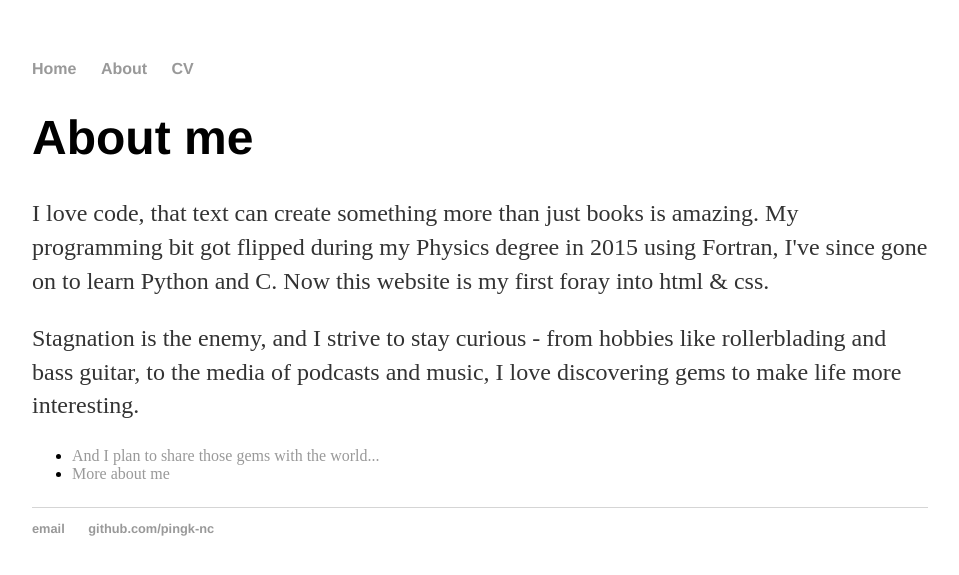
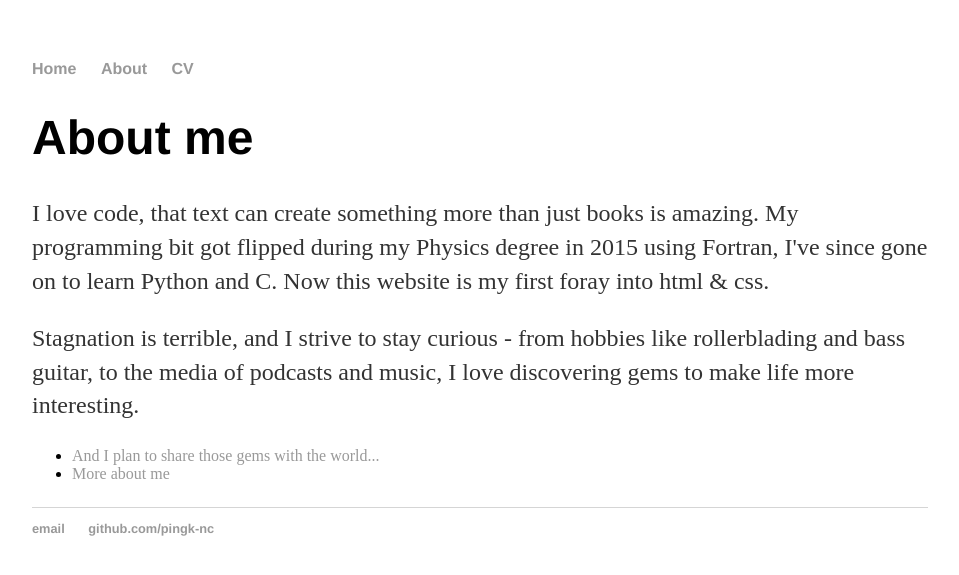
Before and after one commit to Pingk-NC/Pingk-NC.github.io, a Jekyll site: the page built from about/index.html, in a window 1280 px wide. Shown: the top 575 px of the page, without its empty margins (160-1119 px from the left). Built offline with Jekyll 4.4.1, drawn with Linux system fonts in a browser that asks for light colours.

Commit message:
Minor sentence change

```diff
--- a/about/index.html
+++ b/about/index.html
@@ -10,7 +10,7 @@ title: About me
         I love code, that text can create something more than just books is amazing. My programming bit got flipped during my Physics degree in 2015 using Fortran, I've since gone on to learn Python and C. Now this website is my first foray into html &amp; css.
     </p>
     <p>
-        Stagnation is the enemy, and I strive to stay curious - from hobbies like rollerblading and bass guitar, to the media of podcasts and music, I love discovering gems to make life more interesting.
+        Stagnation is terrible, and I strive to stay curious - from hobbies like rollerblading and bass guitar, to the media of podcasts and music, I love discovering gems to make life more interesting.
     </p>
     <p>
         <ul class="projects">
```
